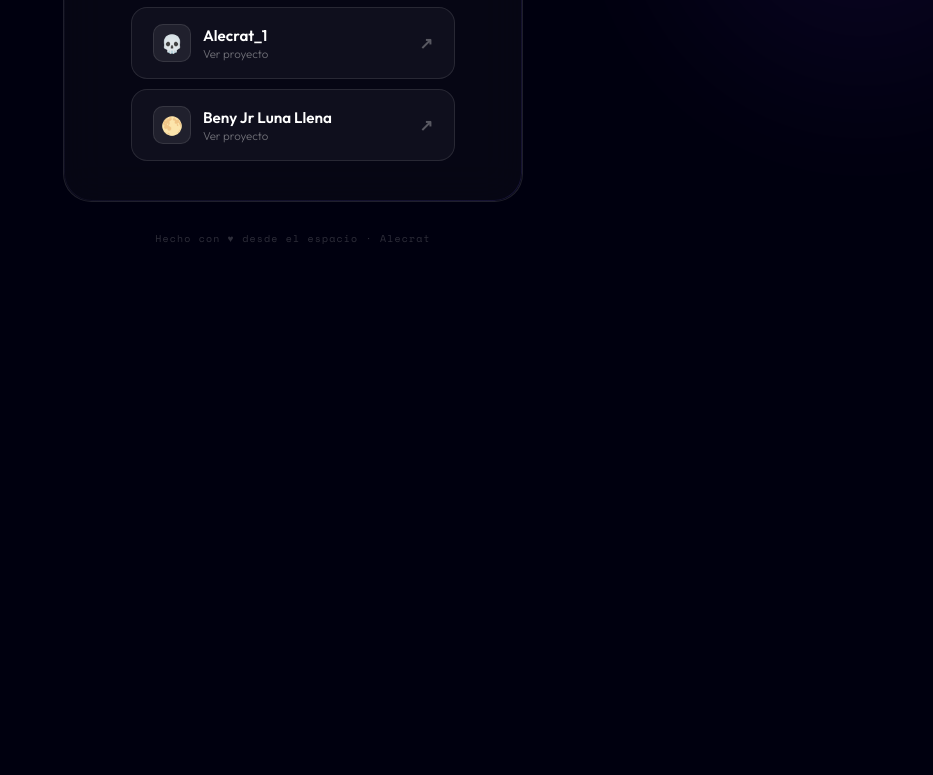
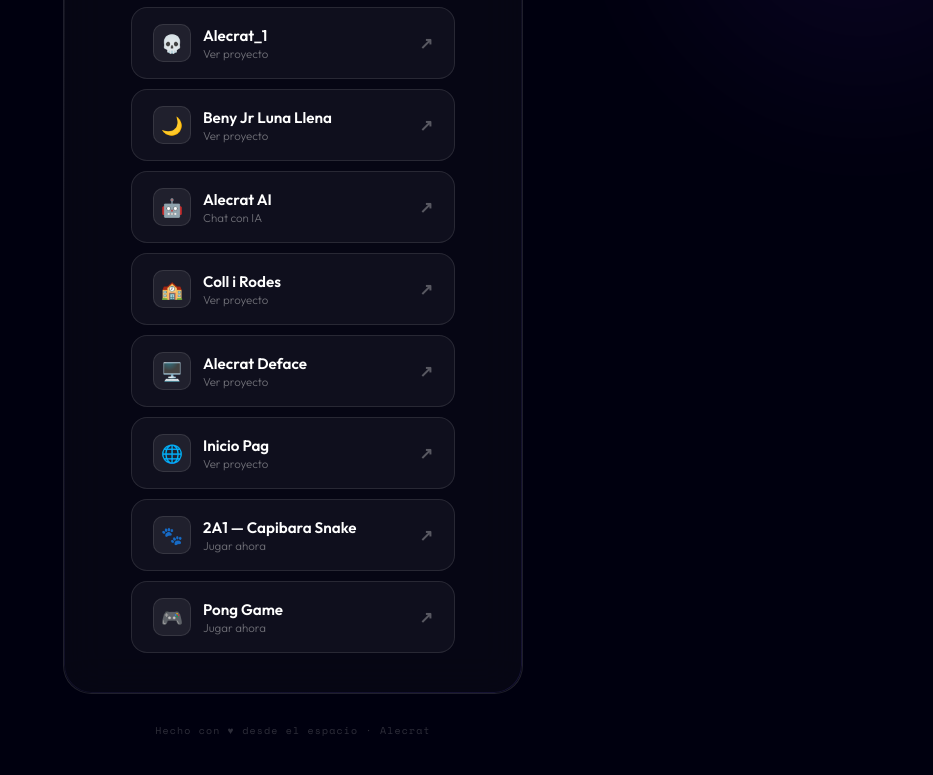
Before and after one commit to u5here/Proyectos, a plain HTML site: page index.html in a window 1280 px wide. Shown: the part 825-1600 px from the top of the page, without its empty margins (347-1280 px from the left). Before the commit the page ends 1119 px from the top, so only its background shows below. Drawn offline with nearby package versions, Linux system fonts and the light colour scheme.

Commit message:
Refactor navigation and social links in index.htmlAdd 6 new projects to portfolio

```diff
--- a/index.html
+++ b/index.html
@@ -97,72 +97,60 @@ canvas#bg{position:fixed;inset:0;z-index:0;pointer-events:none}
 </div>
 <div class="links">
 <a class="link-item" href="https://u5here.github.io/Aleks-Reent" target="_blank" rel="noopener">
-      <div class="link-left">
-        <div class="link-icon">🚀</div>
-        <div class="link-text">
-          <span class="link-name" id="link1-name">Aleks Reent</span>
-          <span class="link-desc" id="link1-desc">Ver proyecto</span>
-        </div>
-      </div>
+<div class="link-left"><div class="link-icon">🚀</div><div class="link-text"><span class="link-name" id="link1-name">Aleks Reent</span><span class="link-desc" id="link1-desc">Ver proyecto</span></div></div>
 <span class="link-arrow">↗</span>
 </a>
 <a class="link-item" href="https://u5here.github.io/pong/" target="_blank" rel="noopener">
-      <div class="link-left">
-        <div class="link-icon">🏓</div>
-        <div class="link-text">
-          <span class="link-name" id="link2-name">Pong</span>
-          <span class="link-desc" id="link2-desc">Jugar ahora</span>
-        </div>
-      </div>
+<div class="link-left"><div class="link-icon">🏓</div><div class="link-text"><span class="link-name" id="link2-name">Pong</span><span class="link-desc" id="link2-desc">Jugar ahora</span></div></div>
 <span class="link-arrow">↗</span>
 </a>
 <a class="link-item" href="https://u5here.github.io/osxcommunity/" target="_blank" rel="noopener">
-      <div class="link-left">
-        <div class="link-icon">😈</div>
-        <div class="link-text">
-          <span class="link-name" id="link3-name">OSX Community</span>
-          <span class="link-desc" id="link3-desc">Ver comunidad</span>
-        </div>
-      </div>
+<div class="link-left"><div class="link-icon">😈</div><div class="link-text"><span class="link-name" id="link3-name">OSX Community</span><span class="link-desc" id="link3-desc">Ver comunidad</span></div></div>
 <span class="link-arrow">↗</span>
 </a>
 <a class="link-item" href="https://u5here.github.io/dallas-pizzeria/" target="_blank" rel="noopener">
-      <div class="link-left">
-        <div class="link-icon">🍕</div>
-        <div class="link-text">
-          <span class="link-name">Dallas Pizzeria</span>
-          <span class="link-desc">Ver proyecto</span>
-        </div>
-      </div>
+<div class="link-left"><div class="link-icon">🍕</div><div class="link-text"><span class="link-name">Dallas Pizzeria</span><span class="link-desc">Ver proyecto</span></div></div>
 <span class="link-arrow">↗</span>
 </a>
 <a class="link-item" href="https://u5here.github.io/alecrat_1/" target="_blank" rel="noopener">
-      <div class="link-left">
-        <div class="link-icon">&#128128;</div>
-        <div class="link-text">
-          <span class="link-name">Alecrat_1</span>
-          <span class="link-desc">Ver proyecto</span>
-        </div>
-      </div>
-      <span class="link-arrow">&#8599;</span>
+<div class="link-left"><div class="link-icon">💀</div><div class="link-text"><span class="link-name">Alecrat_1</span><span class="link-desc">Ver proyecto</span></div></div>
+<span class="link-arrow">↗</span>
 </a>
 <a class="link-item" href="https://u5here.github.io/beny-jr-luna-llena/" target="_blank" rel="noopener">
-      <div class="link-left">
-        <div class="link-icon">&#127765;</div>
-        <div class="link-text">
-          <span class="link-name">Beny Jr Luna Llena</span>
-          <span class="link-desc">Ver proyecto</span>
-        </div>
-      </div>
-      <span class="link-arrow">&#8599;</span>
+<div class="link-left"><div class="link-icon">🌙</div><div class="link-text"><span class="link-name">Beny Jr Luna Llena</span><span class="link-desc">Ver proyecto</span></div></div>
+<span class="link-arrow">↗</span>
+</a>
+<a class="link-item" href="https://alecrat.ai" target="_blank" rel="noopener">
+<div class="link-left"><div class="link-icon">🤖</div><div class="link-text"><span class="link-name">Alecrat AI</span><span class="link-desc">Chat con IA</span></div></div>
+<span class="link-arrow">↗</span>
+</a>
+<a class="link-item" href="https://u5here.github.io/coll-i-rodes/" target="_blank" rel="noopener">
+<div class="link-left"><div class="link-icon">🏫</div><div class="link-text"><span class="link-name">Coll i Rodes</span><span class="link-desc">Ver proyecto</span></div></div>
+<span class="link-arrow">↗</span>
+</a>
+<a class="link-item" href="https://u5here.github.io/Alecrat-def/" target="_blank" rel="noopener">
+<div class="link-left"><div class="link-icon">🖥️</div><div class="link-text"><span class="link-name">Alecrat Deface</span><span class="link-desc">Ver proyecto</span></div></div>
+<span class="link-arrow">↗</span>
+</a>
+<a class="link-item" href="https://u5here.github.io/Inicio-pag/" target="_blank" rel="noopener">
+<div class="link-left"><div class="link-icon">🌐</div><div class="link-text"><span class="link-name">Inicio Pag</span><span class="link-desc">Ver proyecto</span></div></div>
+<span class="link-arrow">↗</span>
+</a>
+<a class="link-item" href="https://u5here.github.io/2A1/" target="_blank" rel="noopener">
+<div class="link-left"><div class="link-icon">🐾</div><div class="link-text"><span class="link-name">2A1 — Capibara Snake</span><span class="link-desc">Jugar ahora</span></div></div>
+<span class="link-arrow">↗</span>
+</a>
+<a class="link-item" href="https://u5here.github.io/pong-game/" target="_blank" rel="noopener">
+<div class="link-left"><div class="link-icon">🎮</div><div class="link-text"><span class="link-name">Pong Game</span><span class="link-desc">Jugar ahora</span></div></div>
+<span class="link-arrow">↗</span>
 </a>
 </div>
 </div>
 <p class="footer" id="footer">Hecho con ♥ desde el espacio · Alecrat</p>
 <script>
 const texts={
-  es:{badge:"developer · explorador",bio:"Soy un developer joven de 14 años que solo trata de aprender para ayudar a sus padres. Cada línea de código es un paso más hacia ese objetivo.",divLabel:"proyectos",link1Name:"Aleks Reent",link1Desc:"Ver proyecto",link2Name:"Pong",link2Desc:"Jugar ahora",link3Name:"OSX Community",link3Desc:"Ver comunidad",link4Name:"Coll i Rodes",link4Desc:"Ver proyecto",footer:"Hecho con ♥ desde el espacio · Alecrat"},
-  en:{badge:"developer · explorer",bio:"I'm a 14-year-old young developer just trying to learn and help my parents. Every single line of code is one step closer to that goal.",divLabel:"projects",link1Name:"Aleks Reent",link1Desc:"View project",link2Name:"Pong",link2Desc:"Play now",link3Name:"OSX Community",link3Desc:"View community",link4Name:"Coll i Rodes",link4Desc:"View project",footer:"Made with ♥ from space · Alecrat"}
+es:{badge:"developer · explorador",bio:"Soy un developer joven de 14 años que solo trata de aprender para ayudar a sus padres. Cada línea de código es un paso más hacia ese objetivo.",divLabel:"proyectos",link1Name:"Aleks Reent",link1Desc:"Ver proyecto",link2Name:"Pong",link2Desc:"Jugar ahora",link3Name:"OSX Community",link3Desc:"Ver comunidad",footer:"Hecho con ♥ desde el espacio · Alecrat"},
+en:{badge:"developer · explorer",bio:"I'm a 14-year-old young developer just trying to learn and help my parents. Every single line of code is one step closer to that goal.",divLabel:"projects",link1Name:"Aleks Reent",link1Desc:"View project",link2Name:"Pong",link2Desc:"Play now",link3Name:"OSX Community",link3Desc:"View community",footer:"Made with ♥ from space · Alecrat"}
 };
 function setLang(lang){
 const t=texts[lang];
@@ -182,25 +170,8 @@ function setLang(lang){
 const canvas=document.getElementById('bg');
 const ctx=canvas.getContext('2d');
 let stars=[],shoots=[];
-function resize(){
-  canvas.width=window.innerWidth;canvas.height=window.innerHeight;
-  stars=Array.from({length:220},()=>({x:Math.random()*canvas.width,y:Math.random()*canvas.height,r:Math.random()*1.4+0.2,o:Math.random()*0.6+0.1,ts:Math.random()*0.008+0.003,td:Math.random()>0.5?1:-1}));
-}
-function draw(){
-  ctx.clearRect(0,0,canvas.width,canvas.height);
-  stars.forEach(s=>{s.o+=s.ts*s.td;if(s.o>0.85||s.o<0.05)s.td*=-1;ctx.beginPath();ctx.arc(s.x,s.y,s.r,0,Math.PI*2);ctx.fillStyle=`rgba(255,255,255,${s.o})`;ctx.fill()});
-  if(shoots.length<3&&Math.random()<0.012){const x=Math.random()*canvas.width,y=Math.random()*canvas.height*0.6;shoots.push({x,y,len:Math.random()*120+60,speed:Math.random()*8+6,angle:Math.PI/4+(Math.random()-0.5)*0.3,progress:0,alpha:1})}
-  shoots=shoots.filter(s=>s.alpha>0.02);
-  shoots.forEach(s=>{
-    s.progress+=s.speed;s.alpha-=0.018;
-    const x2=s.x+Math.cos(s.angle)*s.progress,y2=s.y+Math.sin(s.angle)*s.progress;
-    const x1=x2-Math.cos(s.angle)*s.len,y1=y2-Math.sin(s.angle)*s.len;
-    const g=ctx.createLinearGradient(x1,y1,x2,y2);
-    g.addColorStop(0,'rgba(255,255,255,0)');g.addColorStop(1,`rgba(255,255,255,${s.alpha})`);
-    ctx.beginPath();ctx.moveTo(x1,y1);ctx.lineTo(x2,y2);ctx.strokeStyle=g;ctx.lineWidth=1.2;ctx.stroke();
-  });
-  requestAnimationFrame(draw);
-}
+function resize(){canvas.width=window.innerWidth;canvas.height=window.innerHeight;stars=Array.from({length:220},()=>({x:Math.random()*canvas.width,y:Math.random()*canvas.height,r:Math.random()*1.4+0.2,o:Math.random()*0.6+0.1,ts:Math.random()*0.008+0.003,td:Math.random()>0.5?1:-1}));}
+function draw(){ctx.clearRect(0,0,canvas.width,canvas.height);stars.forEach(s=>{s.o+=s.ts*s.td;if(s.o>0.85||s.o<0.05)s.td*=-1;ctx.beginPath();ctx.arc(s.x,s.y,s.r,0,Math.PI*2);ctx.fillStyle='rgba(255,255,255,'+s.o+')';ctx.fill()});if(shoots.length<3&&Math.random()<0.012){const x=Math.random()*canvas.width,y=Math.random()*canvas.height*0.6;shoots.push({x,y,len:Math.random()*120+60,speed:Math.random()*8+6,angle:Math.PI/4+(Math.random()-0.5)*0.3,progress:0,alpha:1})}shoots=shoots.filter(s=>s.alpha>0.02);shoots.forEach(s=>{s.progress+=s.speed;s.alpha-=0.018;const x2=s.x+Math.cos(s.angle)*s.progress,y2=s.y+Math.sin(s.angle)*s.progress;const x1=x2-Math.cos(s.angle)*s.len,y1=y2-Math.sin(s.angle)*s.len;const g=ctx.createLinearGradient(x1,y1,x2,y2);g.addColorStop(0,'rgba(255,255,255,0)');g.addColorStop(1,'rgba(255,255,255,'+s.alpha+')');ctx.beginPath();ctx.moveTo(x1,y1);ctx.lineTo(x2,y2);ctx.strokeStyle=g;ctx.lineWidth=1.2;ctx.stroke();});requestAnimationFrame(draw);}
 window.addEventListener('resize',resize);resize();draw();
 </script>
 </body>
```
Lines whose indentation alone changed are shown as unchanged.
